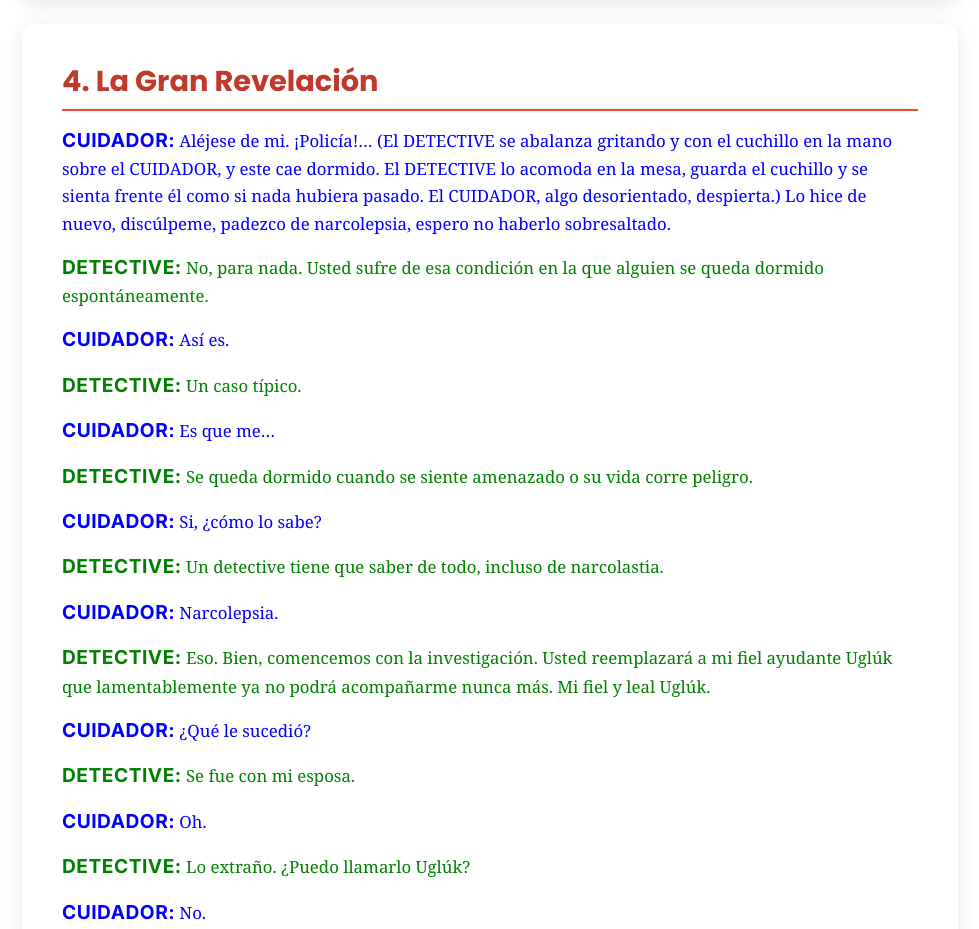
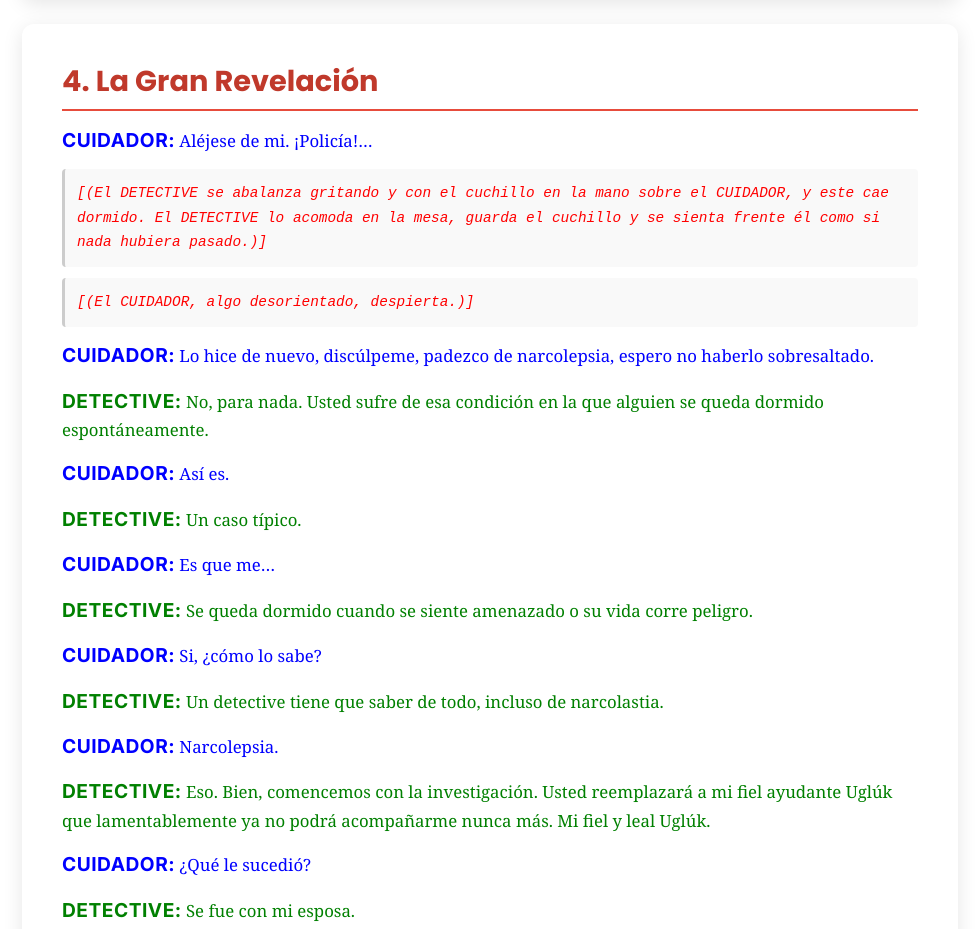
Before and after one commit to vegalfredo/LXXV_pnlds, a plain HTML site: page index.html in a window 1280 px wide. Shown: the part 10100-11029 px from the top of the page, without its empty margins (150-1129 px from the left). Drawn offline with Linux system fonts and the light colour scheme.

Commit message:
Update: pequeños cambios de los texto en rojoo

```diff
--- a/index.html
+++ b/index.html
@@ -235,8 +235,17 @@
 
         <section id="segmento4" class="script-section">
             <h2>4. La Gran Revelación</h2>
-            <p><strong class="character-cuidador">CUIDADOR:</strong> <span class="dialogue-cuidador">  Aléjese de mi. ¡Policía!… (El DETECTIVE se abalanza gritando y con el cuchillo en la mano sobre el CUIDADOR, y este cae dormido. El DETECTIVE lo acomoda en la mesa, guarda el cuchillo y se sienta frente él como si nada hubiera pasado. El CUIDADOR, algo desorientado, despierta.) Lo hice de nuevo, discúlpeme, padezco de narcolepsia, espero no haberlo sobresaltado.</span></p>
-            <p><strong class="character-detective">DETECTIVE:</strong> <span class="dialogue-detective"> No, para nada. Usted sufre de esa condición en la que alguien se queda dormido espontáneamente.</span></p>
+            <p><strong class="character-cuidador">CUIDADOR:</strong> <span class="dialogue-cuidador">  Aléjese de mi. ¡Policía!… </span></p>
+
+            <p class="direction">[(El DETECTIVE se abalanza gritando y con el cuchillo en la mano sobre el CUIDADOR, y este cae dormido. El DETECTIVE lo acomoda en la mesa, guarda el cuchillo y se sienta frente él como si nada hubiera pasado.)]</p>
+
+            <p class="direction">[(El CUIDADOR, algo desorientado, despierta.)] </p>
+
+            <p><strong class="character-cuidador">CUIDADOR:</strong> <span class="dialogue-cuidador"> Lo hice de nuevo, discúlpeme, padezco de narcolepsia, espero no haberlo sobresaltado.</span></p>
+
+
+
+<p><strong class="character-detective">DETECTIVE:</strong> <span class="dialogue-detective"> No, para nada. Usted sufre de esa condición en la que alguien se queda dormido espontáneamente.</span></p>
             <p><strong class="character-cuidador">CUIDADOR:</strong> <span class="dialogue-cuidador">  Así es.</span></p>
             <p><strong class="character-detective">DETECTIVE:</strong> <span class="dialogue-detective"> Un caso típico.</span></p>
             <p><strong class="character-cuidador">CUIDADOR:</strong> <span class="dialogue-cuidador">  Es que me…</span></p>
```
